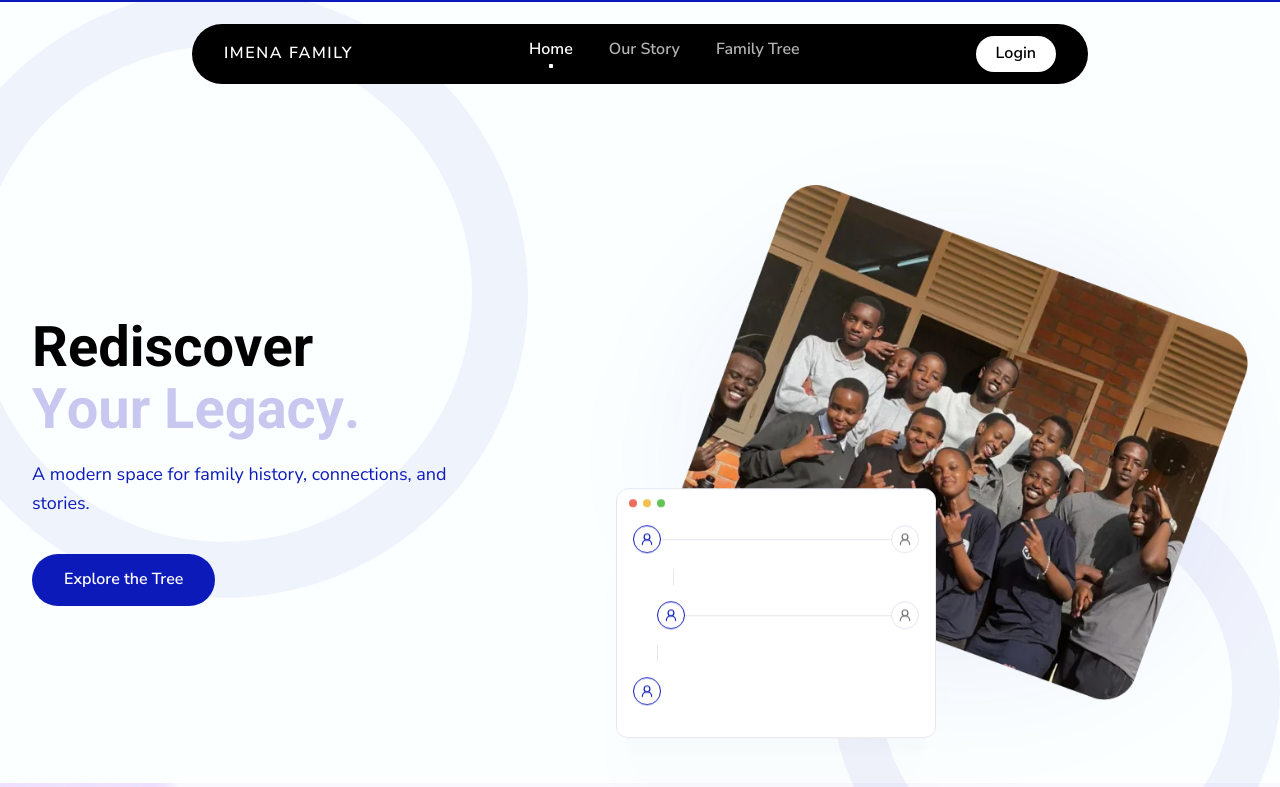
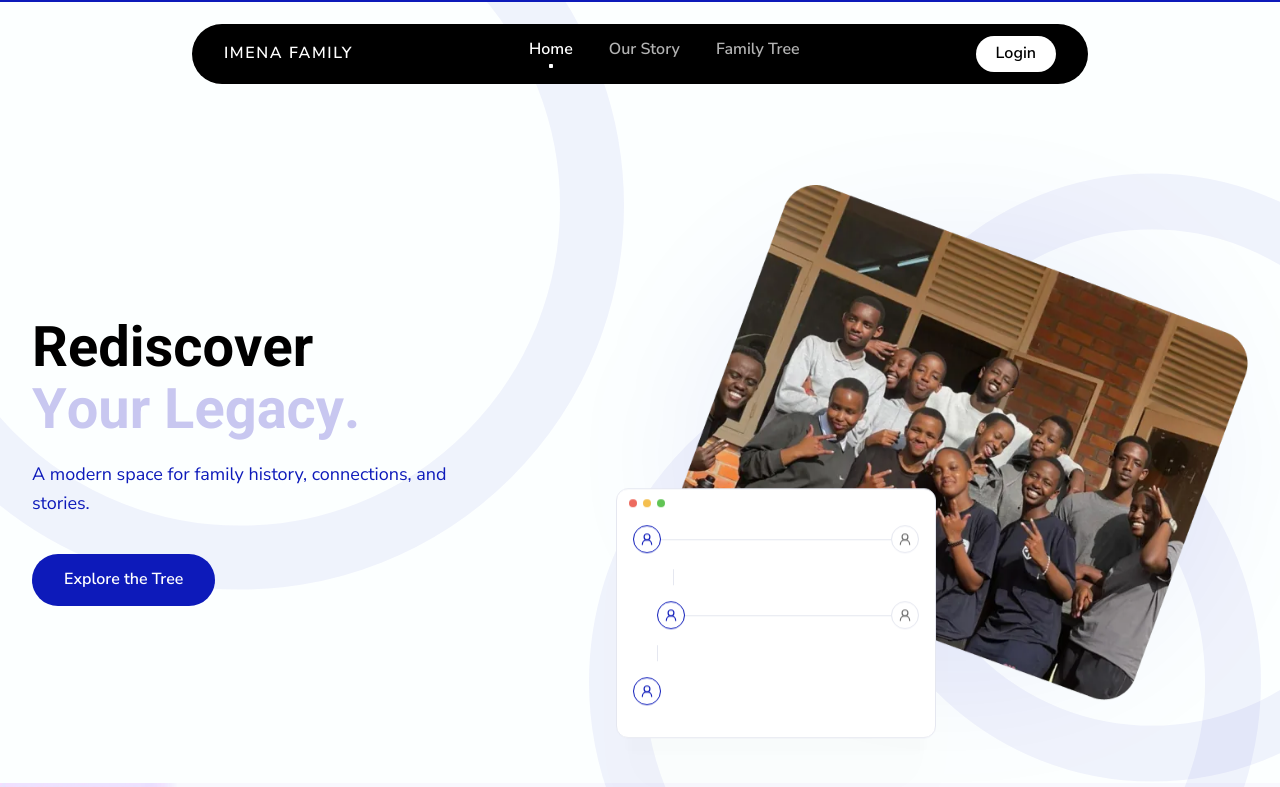
Before and after one commit to Imena-DevTeam/ImenaNewsBox.v2_frontend, a Next.js app: page / in a window 1280 px wide. Shown: the top 787 px of the page. Built offline with nearby package versions, Linux system fonts and the light colour scheme.

Commit message:
fix(hero): extend decorative rings to screen edges and align with landing design

```diff
--- a/src/app/layout.tsx
+++ b/src/app/layout.tsx
@@ -12,7 +12,6 @@ const roboto = Roboto({
 
 const nunitoSans = Nunito_Sans({
   subsets: ["latin"],
-  weight: ["400", "500", "600", "700"],
   variable: "--font-nunito-sans",
   display: "swap",
 });
--- a/src/features/landing/components/Hero.tsx
+++ b/src/features/landing/components/Hero.tsx
@@ -26,28 +26,41 @@ const T = {
 
 export function Hero() {
   return (
-    <section className="relative overflow-x-clip">
-      {/* Decorative rings from the design. They sit on a farther plane, so
-          they drift against the scroll. The top ring continues up to the browser screen end. */}
+    <section className="relative -mt-20 overflow-x-clip pt-20">
+      {/* Decorative rings from the design:
+          1. Top-left ring enters from the very top/left of the browser screen, curving behind navbar & title.
+          2. Bottom-center ring loops underneath the tree preview card.
+          3. Right-edge ring drifts behind the family photo towards the screen edge. */}
       <Parallax
-        distance={50}
-        className="pointer-events-none absolute -top-28 -left-28 sm:-top-32 sm:-left-24 lg:-top-36 lg:-left-20"
+        distance={40}
+        className="pointer-events-none absolute -top-40 -left-40 sm:-top-48 sm:-left-44 lg:-top-56 lg:-left-36"
       >
         <Reveal onMount from="none" duration={1.6} delay={T.rings}>
           <span
             aria-hidden
-            className="border-primary/5 block size-[30rem] rounded-full border-[3.5rem] sm:size-[34rem] lg:size-[38rem]"
+            className="border-primary/5 block size-[36rem] rounded-full border-[3.5rem] sm:size-[42rem] lg:size-[48rem] lg:border-[4rem]"
+          />
+        </Reveal>
+      </Parallax>
+      <Parallax
+        distance={-30}
+        className="pointer-events-none absolute -bottom-48 left-[35%] sm:-bottom-56 sm:left-[42%] lg:-bottom-64 lg:left-[46%]"
+      >
+        <Reveal onMount from="none" duration={1.6} delay={T.rings + 0.2}>
+          <span
+            aria-hidden
+            className="border-primary/5 block size-[30rem] rounded-full border-[3rem] sm:size-[36rem] lg:size-[42rem] lg:border-[3.5rem]"
           />
         </Reveal>
       </Parallax>
       <Parallax
         distance={-40}
-        className="pointer-events-none absolute right-0 -bottom-40"
+        className="pointer-events-none absolute top-36 -right-28 sm:top-40 sm:-right-36 lg:top-48 lg:-right-44"
       >
-        <Reveal onMount from="none" duration={1.6} delay={T.rings + 0.2}>
+        <Reveal onMount from="none" duration={1.6} delay={T.rings + 0.3}>
           <span
             aria-hidden
-            className="border-primary/5 block size-[28rem] rounded-full border-[3rem]"
+            className="border-primary/5 block size-[30rem] rounded-full border-[3rem] sm:size-[34rem] lg:size-[38rem] lg:border-[3.5rem]"
           />
         </Reveal>
       </Parallax>
```
